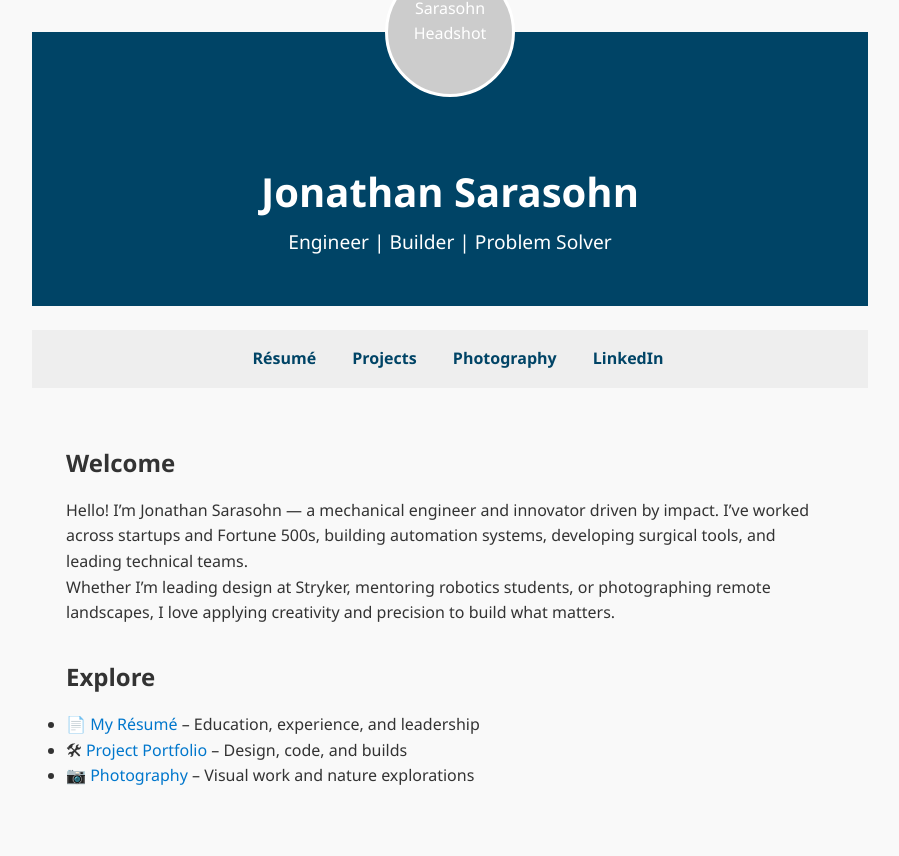
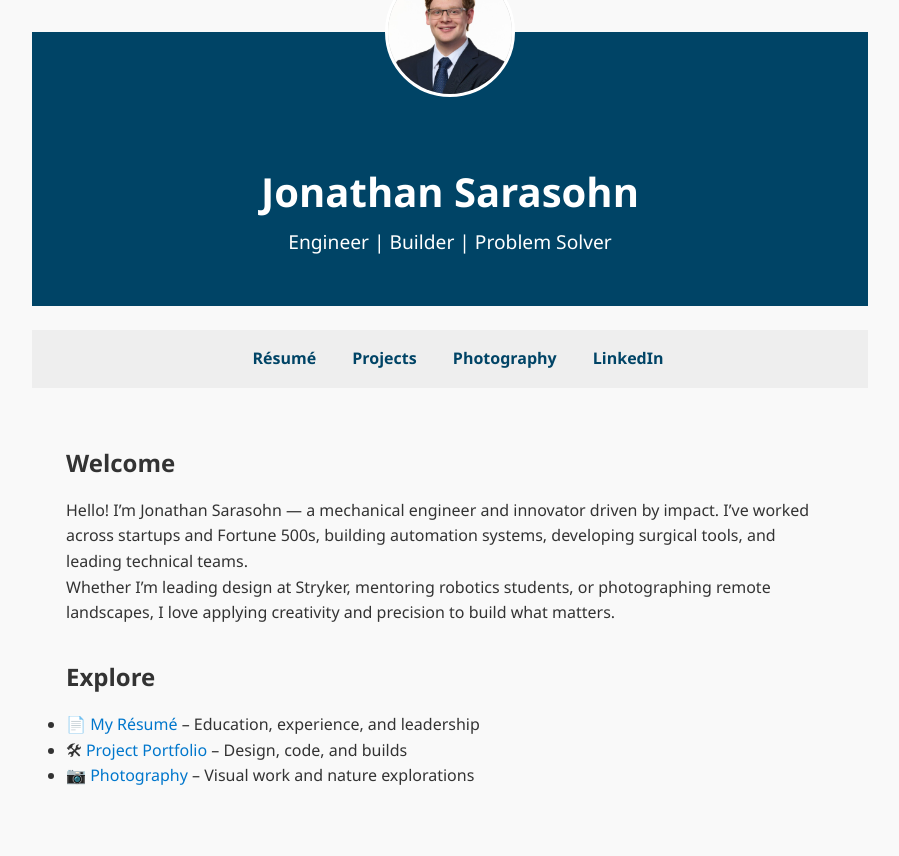
Before and after one commit to jonathansarasohn/jonathansarasohn.github.io, a plain HTML site: page index.html in a window 1280 px wide. Shown: the top 856 px of the page, without its empty margins (0-899 px from the left). Drawn offline with Linux system fonts and the light colour scheme.

Commit message:
Update index.html

```diff
--- a/index.html
+++ b/index.html
@@ -109,7 +109,7 @@
 <body>
 
   <header>
-    <img src="Assets/headshot.jpg" alt="Jonathan Sarasohn Headshot" class="headshot" />
+    <img src="Assets/Index/Headshot.jpg" alt="Jonathan Sarasohn Headshot" class="headshot" />
     <div class="header-content">
       <h1>Jonathan Sarasohn</h1>
       <p>Engineer | Builder | Problem Solver</p>
```
